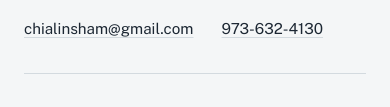
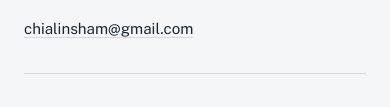
Before and after one commit to csham23/my_resume, a plain HTML site: page index.html in a window 390 px wide. Shown: the part 824-931 px from the top of the page. Drawn offline with nearby package versions, Linux system fonts and the light colour scheme.

Commit message:
Remove phone number

```diff
--- a/index.html
+++ b/index.html
@@ -123,7 +123,6 @@
     <p class="tagline">Technical operations and client delivery specialist who builds pharma lead-generation programs from client assets, along with the back-end data transfers behind them.</p>
     <ul class="contact">
       <li><a href="mailto:chialinsham@gmail.com">chialinsham@gmail.com</a></li>
-      <li><a href="tel:+19736324130">973-632-4130</a></li>
     </ul>
   </header>
 
```
Also changed, not shown: 1 other file.
